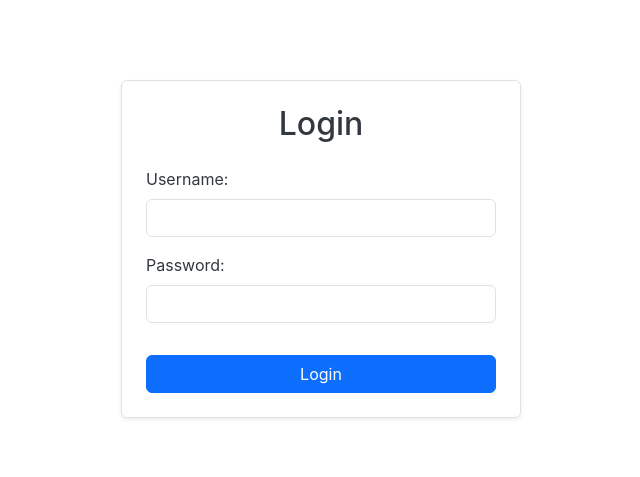
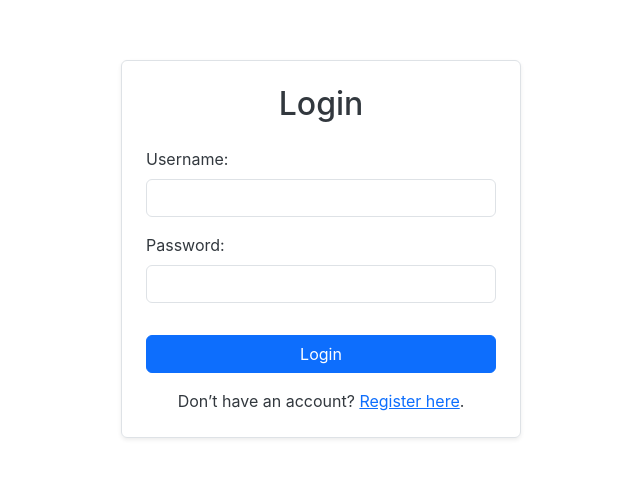
Before and after one commit to antonlukisha/SeismicTomographyFrontend, a React (Vite) app: page /login in a window 1280 px wide. Shown: the part 151-628 px from the top of the page, without its empty margins (319-959 px from the left). Built offline with nearby package versions, Linux system fonts and the light colour scheme.

Commit message:
add some useful redirects

```diff
--- a/src/components/Login/LoginForm.jsx
+++ b/src/components/Login/LoginForm.jsx
@@ -52,6 +52,15 @@ const LoginForm = () => {
       <InputField label="Password" value={password} onChange={setPassword} type="password" />
       <LoginButton loading={loading} />
       {error && <ErrorMessage message={error} />}
+
+      <div className="mt-3 text-center">
+        <p className="mb-0">
+          Don’t have an account?{' '}
+          <a href="/register" className="text-primary">
+            Register here
+          </a>.
+        </p>
+      </div>
     </form>
   );
 };
--- a/src/components/Register/RegisterForm.jsx
+++ b/src/components/Register/RegisterForm.jsx
@@ -1,4 +1,5 @@
 import React, { useState } from 'react';
+import { useNavigate } from 'react-router-dom';
 
 const RegisterForm = () => {
   const [username, setUsername] = useState('');
@@ -6,6 +7,8 @@ const RegisterForm = () => {
   const [confirmPassword, setConfirmPassword] = useState('');
   const [errorMessage, setErrorMessage] = useState('');
   const [successMessage, setSuccessMessage] = useState('');
+
+  const navigate = useNavigate(); // Хук для редиректа
 
   const isPasswordStrong = (password) => {
     const hasUpperCase = /[A-Z]/.test(password);
@@ -48,6 +51,11 @@ const RegisterForm = () => {
 
       if (response.status === 201) {
         setSuccessMessage("User registered successfully!");
+
+        // Добавление редиректа на страницу логина
+        setTimeout(() => {
+          navigate('/login');
+        }, 2000); // редирект через 2 секунды
       } else {
         const errorData = await response.json();
         setErrorMessage(errorData.error.content || "Registration failed");
```
Also changed, not shown: src/pages/Login/Login.jsx (line endings or trailing spaces).
